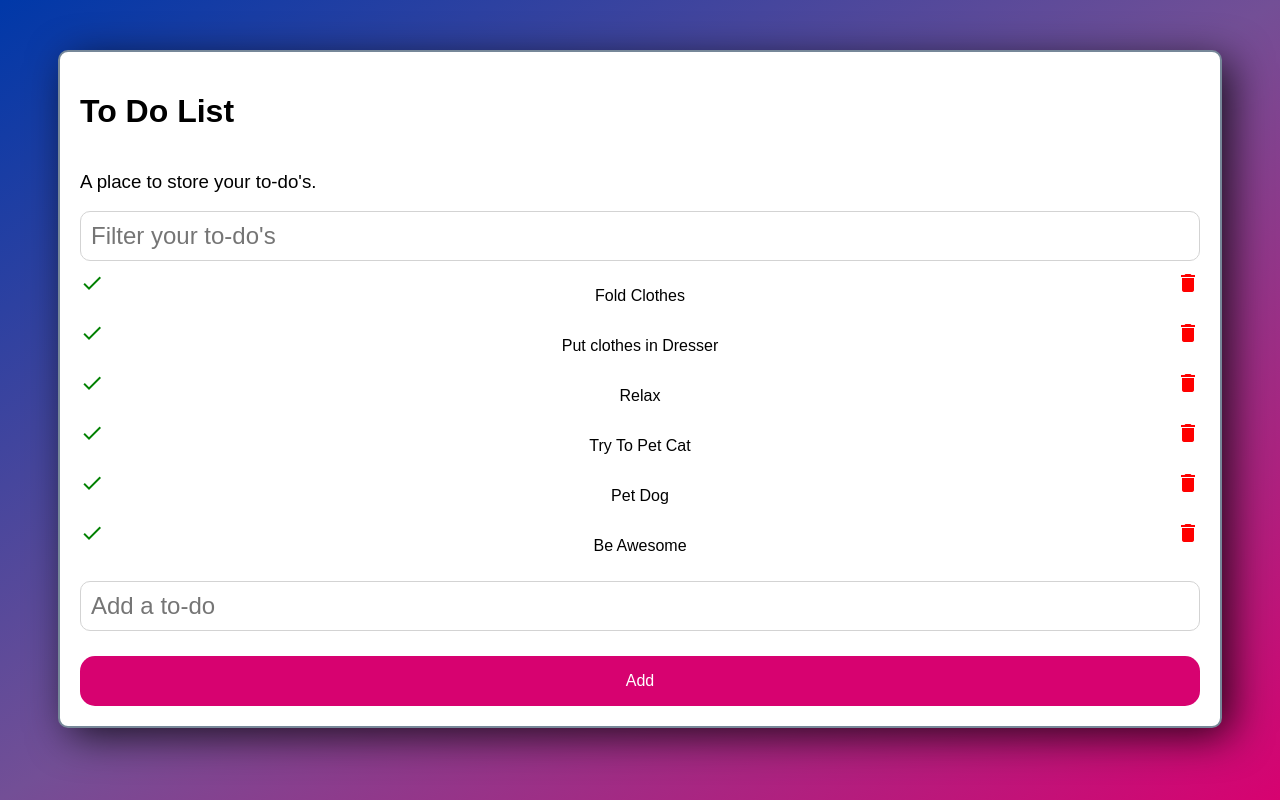
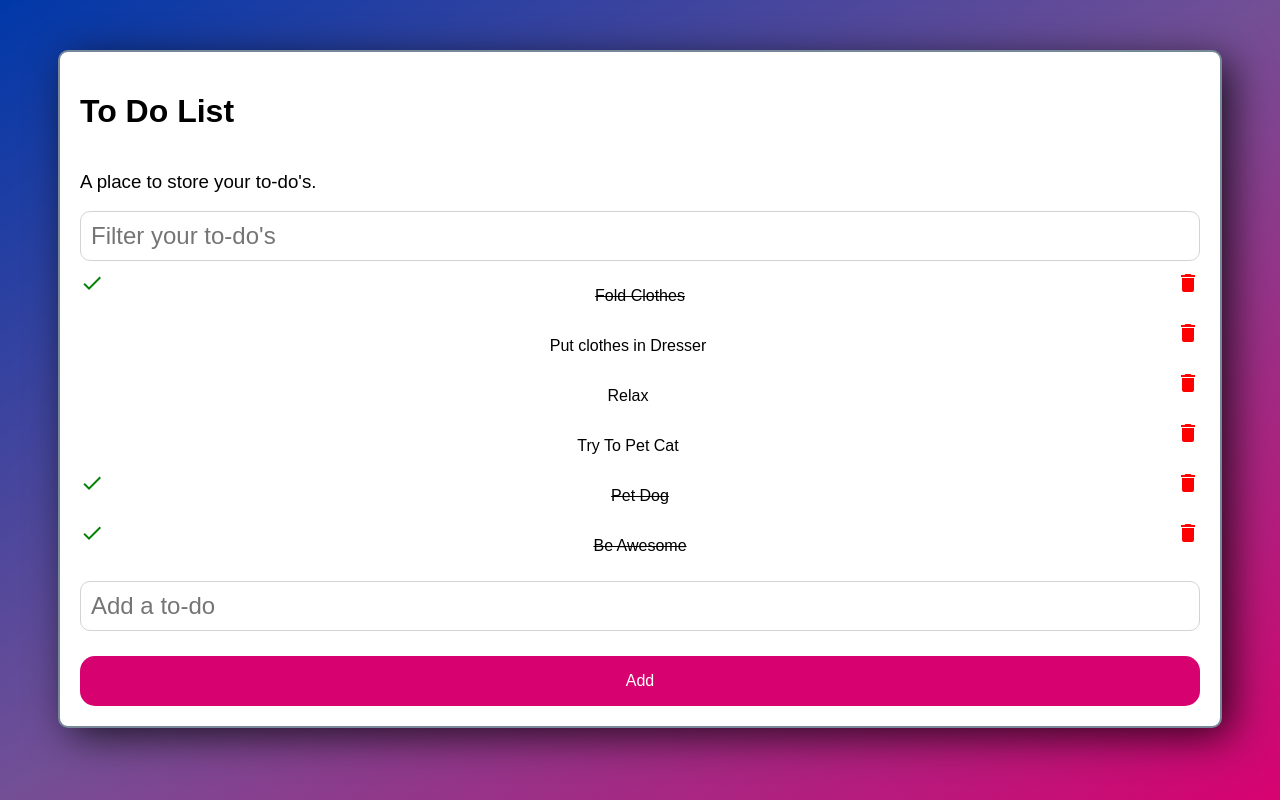
Before and after one commit to michaelacorn/angular-lab, an Angular app: page / in a window 1280 px wide. Built offline with nearby package versions, Linux system fonts and the light colour scheme.

Commit message:
Final commit

```diff
--- a/src/app/app.component.html
+++ b/src/app/app.component.html
@@ -4,12 +4,12 @@
 
 
 <div class="todo-container">
-<div class="todo-item" *ngFor="let todo of todo">
+<div class="todo-item" *ngFor="let todo of todos">
     <div  class="todo-complete">
-    <i *ngIf="completed" class="material-icons" style="color:green">done</i>
+    <i *ngIf="todo.completed" class="material-icons" style="color:green">done</i>
     </div>
     <div class="todo-title">
-    <p>{{ todo.item }}</p>
+    <p [ngClass]="{completed:todo.completed}">{{ todo.item }}</p>
     </div>
     <div class="todo-remove">  <i class="material-icons" style="color:red">delete</i>
     </div>
--- a/src/app/app.component.ts
+++ b/src/app/app.component.ts
@@ -9,47 +9,60 @@ import { FormsModule } from '@angular/forms';
 export class AppComponent {
   title = 'To Do'
   // toDoEntry = ' '
-  todo: object[];
+  todos: todo[];
   todoTitle: string;
-  completed: boolean = true;
+  // todo.completed: boolean = true;
 
 
   // constructor () {}
 
   ngOnInit() {
     this.todoTitle = '';
-    this.todo = [
+    this.todos = [
       {
        'id': 1,
        'item': 'Fold Clothes',
        'completed': true,
+       'todo': false,
       },
       {
         'id': 1,
         'item': 'Put clothes in Dresser',
         'completed': false,
+        'todo': true,
        },
        {
         'id': 1,
         'item': 'Relax',
         'completed': false,
+        'todo': true,
        },
        {
         'id': 1,
         'item': 'Try To Pet Cat',
         'completed': false,
+        'todo': true,
        },
        {
         'id': 1,
         'item': 'Pet Dog',
         'completed': true,
+        'todo': false,
        },
        {
         'id': 1,
         'item': 'Be Awesome',
         'completed': true,
+        'todo': false,
        },
       ]
   }
 
 }
+
+interface todo {
+  id: number;
+  item: string;
+  completed: boolean;
+  todo: boolean
+}
--- a/src/styles.css
+++ b/src/styles.css
@@ -161,3 +161,7 @@ input:focus, textarea:focus, select:focus{
     /* background-color: lightseagreen; */
     /* float: right; */
   }
+
+  .completed {
+    text-decoration: line-through
+  }
```
